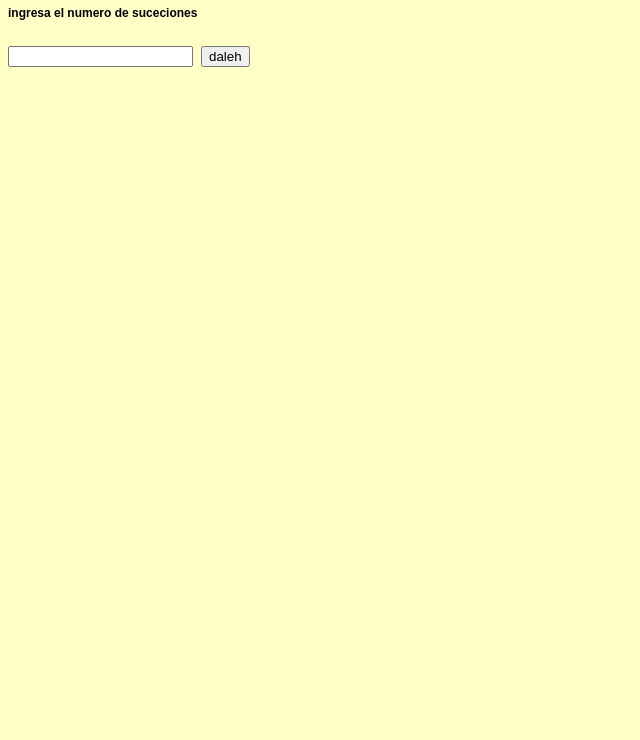
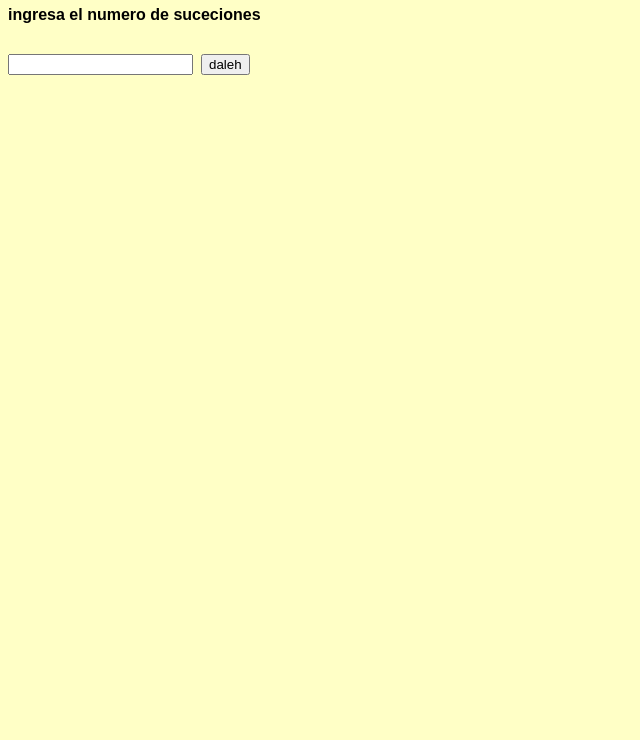
Before and after one commit to DoctorPancake/Desafio_curso_git, a plain HTML site: page index.html in a window 1280 px wide. Shown: the part 60-800 px from the top of the page, without its empty margins (0-640 px from the left). Drawn offline with Linux system fonts and the light colour scheme.

Commit message:
cambiando tamaño de la fuente

```diff
--- a/index.html
+++ b/index.html
@@ -8,7 +8,7 @@
     }
 
     p{
-      font-size: 12;
+      font-size: 16;
       font-family: sans-serif;
     }
   </style>
```
